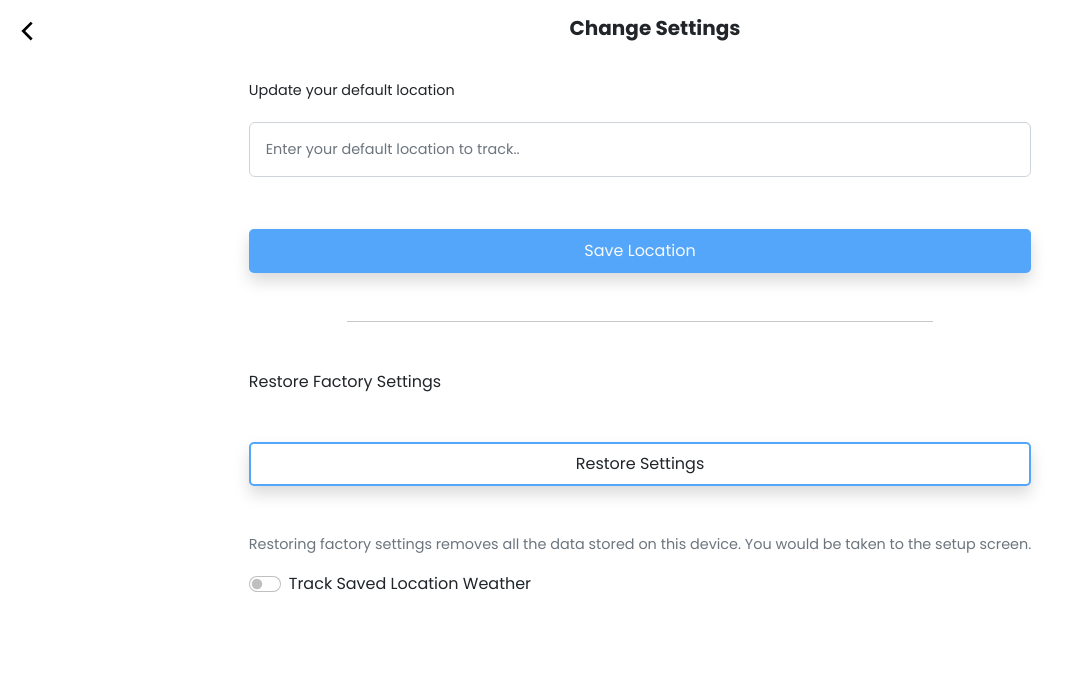
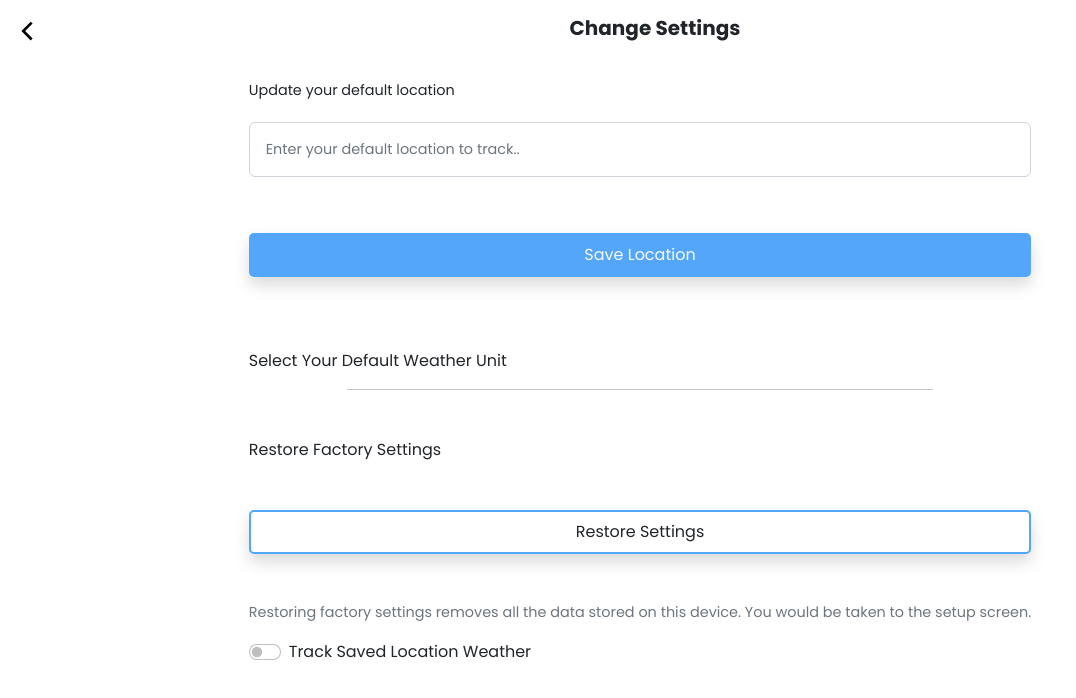
Before and after one commit to fatboy0112/react-weather-app, a React (Create React App) app: page /settings in a window 1280 px wide. Shown: the top 698 px of the page, without its empty margins (0-1076 px from the left). Built offline with nearby package versions, Linux system fonts and the light colour scheme.

Commit message:
Added the default weather unit text

```diff
--- a/src/pages/Settings.jsx
+++ b/src/pages/Settings.jsx
@@ -67,12 +67,14 @@ const Settings = () => {
                   setDefaultLocation(e.target.value);
                 }}
               />
-              <section className="d-md-flex align-items-center justify-content-md-center d-lg-block">
+              <section className="my-2 d-md-flex align-items-center justify-content-md-center d-lg-block">
                 <Button
                   text="save location"
                   className="shadow brand-btn-3  my-5 text-light text-capitalize"
                 />
               </section>
+
+              <label htmlFor="defaultWeatherUnit " className="text-capitalize py-2 my-2">select your default weather unit</label>
 
               <hr className="horizontal-line py-3 w-75 m-auto " />
 
```
